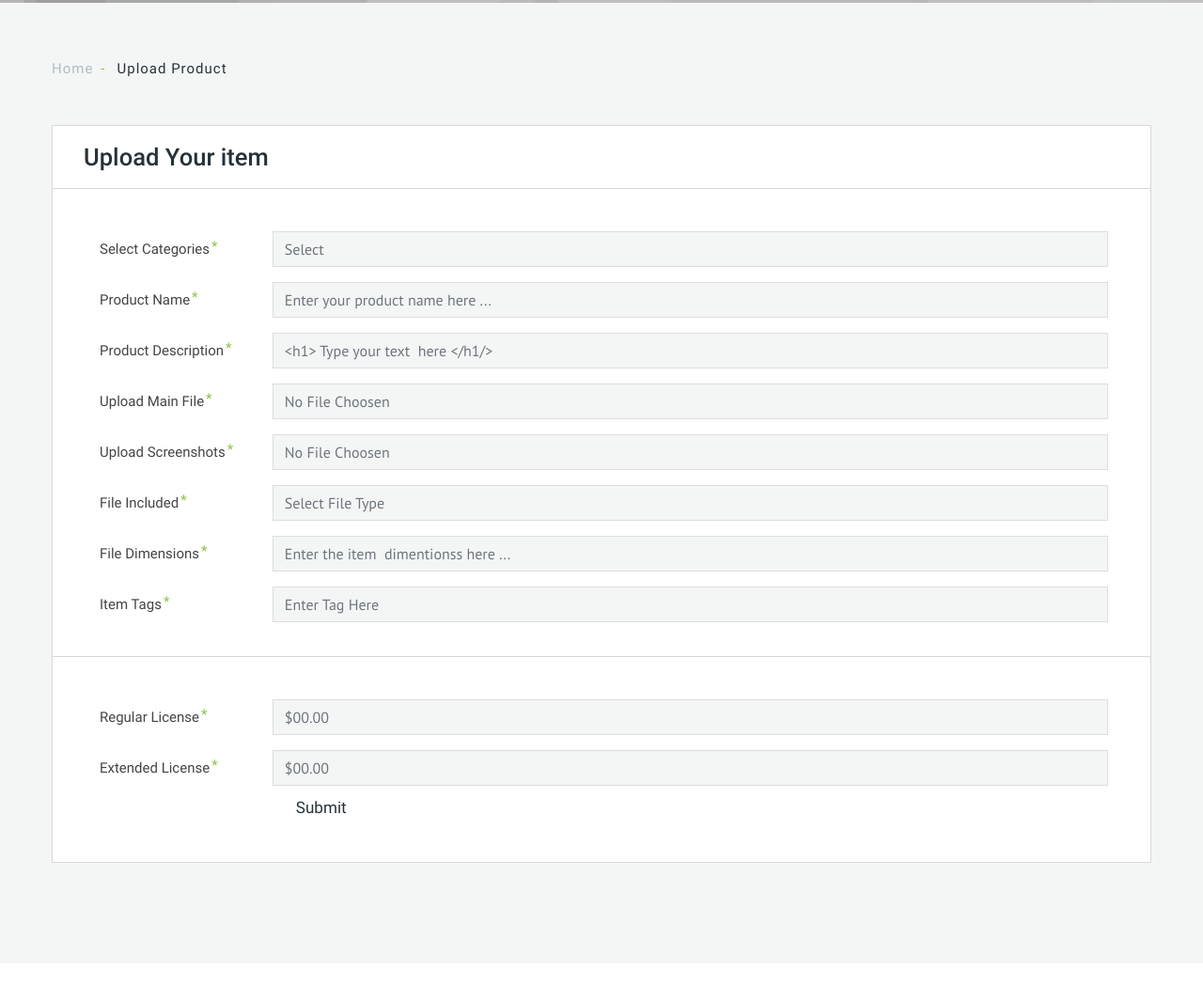
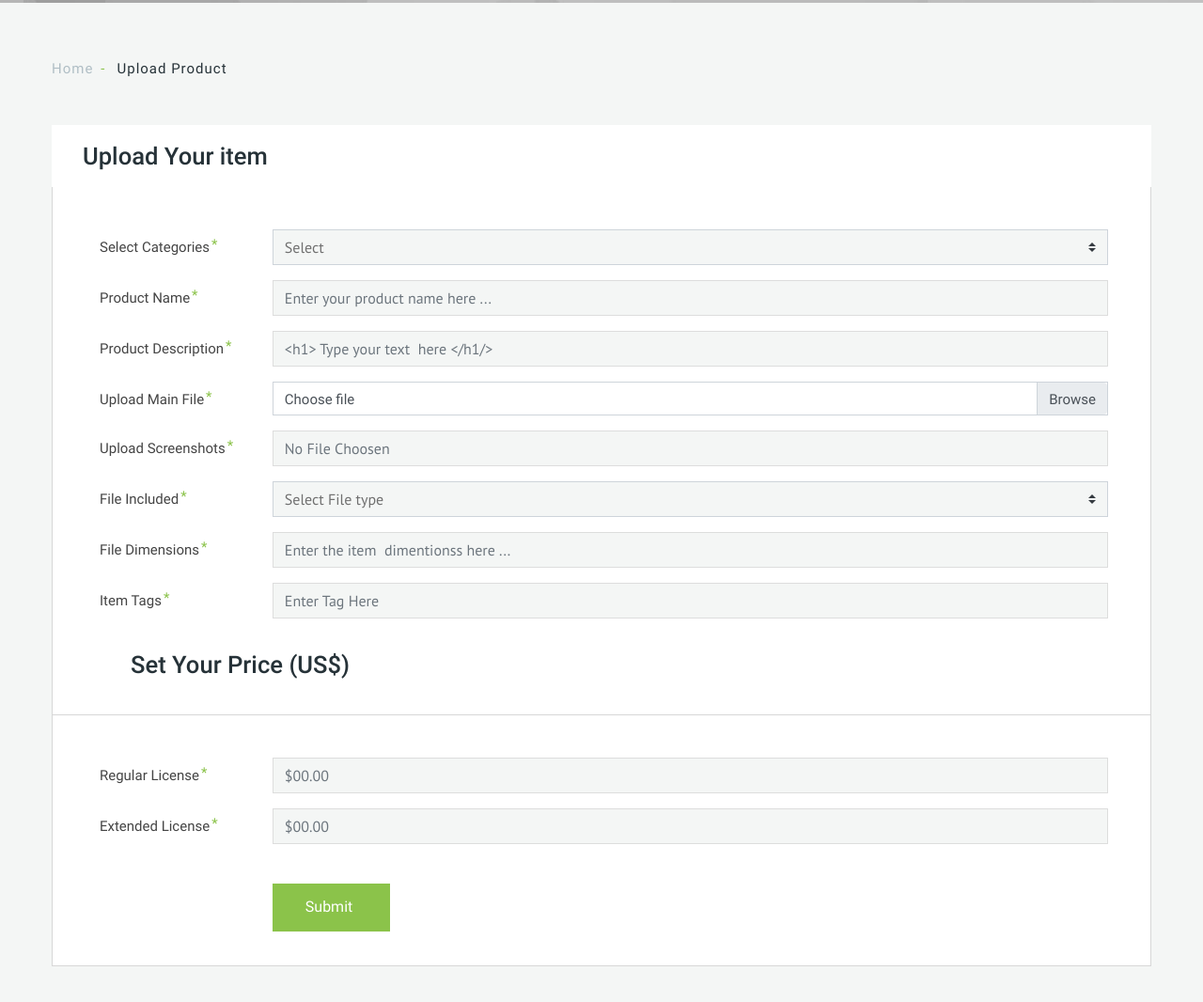
Before and after one commit to serhiiabdula/Foxstar, a website: page upload_products.html in a window 1280 px wide. Shown: the part 244-1310 px from the top of the page at 94% size. Before the commit the page ends 1269 px from the top, so only its background shows below. Drawn offline with nearby package versions, Linux system fonts and the light colour scheme; files that its build step writes are made by us from their sources.

Commit message:
changes in dev_lisunov

```diff
--- a/scss/_section-upload-products.scss
+++ b/scss/_section-upload-products.scss
@@ -7,6 +7,10 @@
         border: 1px solid $color-form-border;
         background-color: $color-background-default;
         width: 100%;
+        &:last-of-type {
+            border: transparent;
+            // padding-left: 0;
+        }
     }
 }
 .local-menu {
@@ -62,7 +66,26 @@
     line-height: 1.5;
     color: $color-form-text-input;
     background-color: $color-background-secondary;
-    // background-clip: padding-box;
     border: 1px solid #ddd;
     border-radius: 0;
 }
+.form-group .btn-primary {
+    background-color: #8bc34a;
+    color: $color-btn_font-primary;
+    font-size: 1rem;
+    padding: 16px 40px 19px 35px;
+    line-height: 1;
+    margin-top: 42px;
+}
+.custom-select {
+    font-family: 'pt_sansregular';
+    font-size: 1rem;
+    font-weight: 400;
+    line-height: 1.5;
+    color: $color-form-text-input;
+    border-radius: 0;
+    background-color: $color-background-secondary;
+}
+.custom-file-label {
+    border-radius: 0;
+}
--- a/upload_products.html
+++ b/upload_products.html
@@ -36,7 +36,14 @@
                         <div class="form-group row">
                             <label for="inputPassword" class="col-2 col-form-label">Select Categories</label>
                             <div class="col-10">
-                                <input type="text" class="form-control" id="inputPassword" placeholder="Select">
+                                <select class="custom-select">
+                                        <option selected>Select</option>
+                                        <option value="1">Category 1</option>
+                                        <option value="2">Category 2</option>
+                                        <option value="3">Category 3</option>
+                                        <option value="4">Category 4</option>
+                                        <option value="5">Category 5</option>
+                                </select>
                             </div>
                         </div>
                         <div class="form-group row">
@@ -54,7 +61,10 @@
                         <div class="form-group row">
                             <label for="inputPassword" class="col-2 col-form-label">Upload Main File</label>
                             <div class="col-10">
-                                <input type="password" class="form-control" id="inputPassword" placeholder="No File Choosen">
+                                <div class="custom-file">
+                                    <input type="file" class="custom-file-input" id="customFile">
+                                    <label class="custom-file-label" for="customFile">Choose file</label>
+                                </div>
                             </div>
                         </div>
                         <div class="form-group row">
@@ -66,7 +76,14 @@
                         <div class="form-group row">
                             <label for="inputPassword" class="col-2 col-form-label">File Included</label>
                             <div class="col-10">
-                                <input type="password" class="form-control" id="inputPassword" placeholder="Select File Type">
+                                <select class="custom-select">
+                                        <option selected>Select File type</option>
+                                        <option value="1">File type 1</option>
+                                        <option value="2">File type 2</option>
+                                        <option value="3">File type 3</option>
+                                        <option value="4">File type 4</option>
+                                        <option value="5">File type 5</option>
+                                </select>
                             </div>
                         </div>
                         <div class="form-group row">
@@ -82,6 +99,7 @@
                             </div>
                         </div>
                     </form>
+                    <h4>Set Your Price (US$)</h4>
                 </div>
                 <div class="form-upload-wrapper">
                     <form>
@@ -103,5 +121,9 @@
             </div>
         </div>
     </section>
+    <script src="node_modules/jquery/dist/jquery.min.js"></script>
+    <script src="node_modules/bootstrap/dist/js/bootstrap.bundle.js"></script>
+    <script src="node_modules/bootstrap/dist/js/bootstrap.js"></script>
+    <script src="js/main.js"></script>
 </body>
 </html>
```
Also changed, not shown: index.html (+1 -1 lines).
